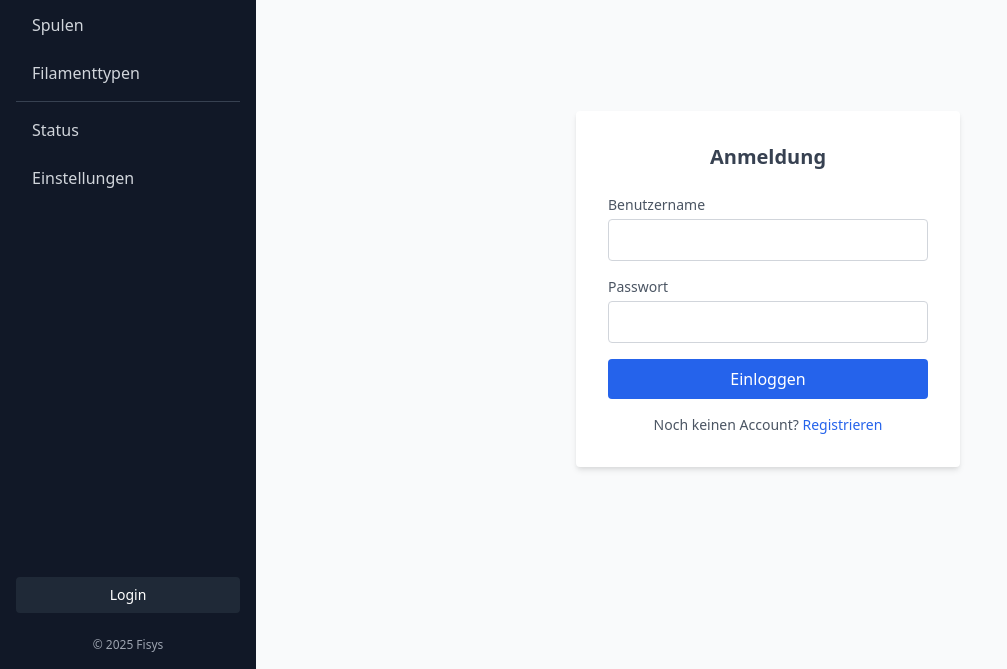
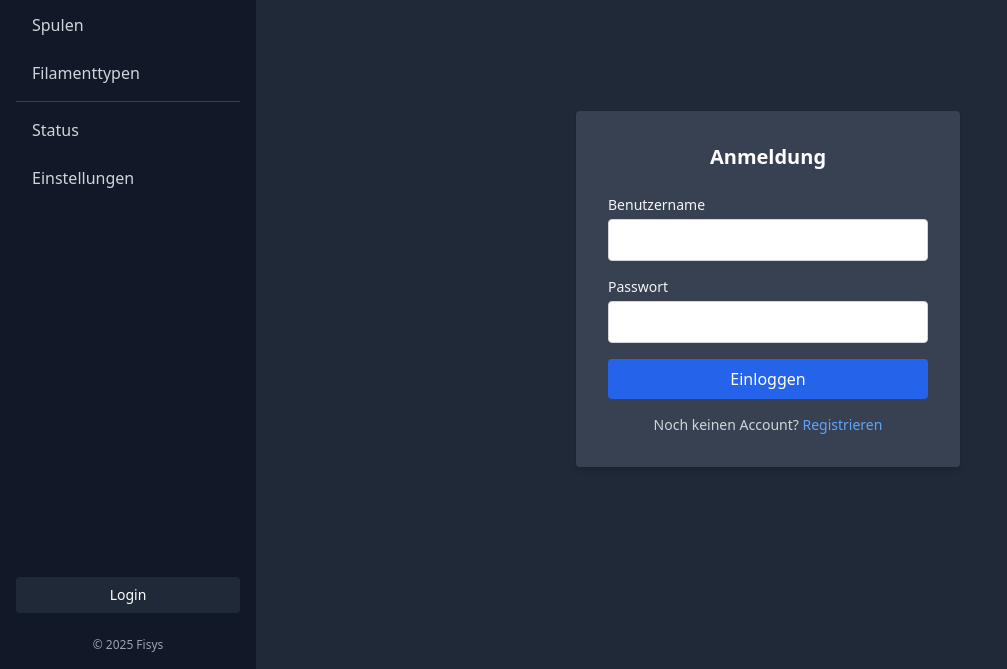
Before and after one commit to ITLab-CC/Fisys, a plain HTML site: page Fisys/html/login.html in a window 1280 px wide. Shown: the part 131-800 px from the top of the page, without its empty margins (0-1007 px from the left). Drawn offline with nearby package versions, Linux system fonts and the light colour scheme; files whose address does not match are found by name.

Commit message:
Update background colors and text styles for improved contrast and visibility in login page

```diff
--- a/Fisys/html/login.html
+++ b/Fisys/html/login.html
@@ -7,7 +7,7 @@
   <link href="https://cdn.jsdelivr.net/npm/tailwindcss@2.2.19/dist/tailwind.min.css" rel="stylesheet">
 </head>
 </head>
-<body class="min-h-screen flex bg-gray-50">
+<body class="min-h-screen flex bg-gray-800">
   <!-- Sidebar -->
   <aside class="w-64 bg-gray-900 text-white flex flex-col justify-between fixed h-full">
     <div>
@@ -33,9 +33,9 @@
 
   <!-- Main content -->
   <div class="flex-1 flex flex-col ml-64 items-center justify-center">
-    <div class="bg-white shadow-md rounded p-8 w-full max-w-sm mt-10">
+    <div class="bg-gray-700 shadow-md rounded p-8 w-full max-w-sm mt-10">
       <div class="mb-6 text-center">
-        <h1 class="text-xl font-bold text-gray-700">Anmeldung</h1>
+        <h1 class="text-xl font-bold text-white">Anmeldung</h1>
       </div>
       <div id="errorBox" class="hidden mb-4">
         <div class="bg-red-100 border border-red-400 text-red-700 px-4 py-3 rounded relative">
@@ -44,17 +44,17 @@
       </div>
       <form method="POST" action="/login" class="space-y-4">
         <div>
-          <label for="benutzername" class="block text-sm font-medium text-gray-600">Benutzername</label>
+          <label for="benutzername" class="block text-sm font-medium text-gray-100">Benutzername</label>
           <input type="text" id="benutzername" name="benutzername" required class="mt-1 w-full px-4 py-2 border border-gray-300 rounded focus:outline-none focus:ring focus:border-blue-300" />
         </div>
         <div>
-          <label for="passwort" class="block text-sm font-medium text-gray-600">Passwort</label>
+          <label for="passwort" class="block text-sm font-medium text-gray-100">Passwort</label>
           <input type="password" id="passwort" name="passwort" required class="mt-1 w-full px-4 py-2 border border-gray-300 rounded focus:outline-none focus:ring focus:border-blue-300" />
         </div>
         <button type="submit" class="w-full bg-blue-600 text-white py-2 rounded hover:bg-blue-700 transition">Einloggen</button>
         <div class="text-sm text-center mt-4">
-          <span class="text-gray-600">Noch keinen Account?</span>
-          <a href="/register" class="text-blue-600 hover:underline">Registrieren</a>
+          <span class="text-gray-300">Noch keinen Account?</span>
+          <a href="/register" class="text-blue-400 hover:underline">Registrieren</a>
         </div>
       </form>
     </div>
```
